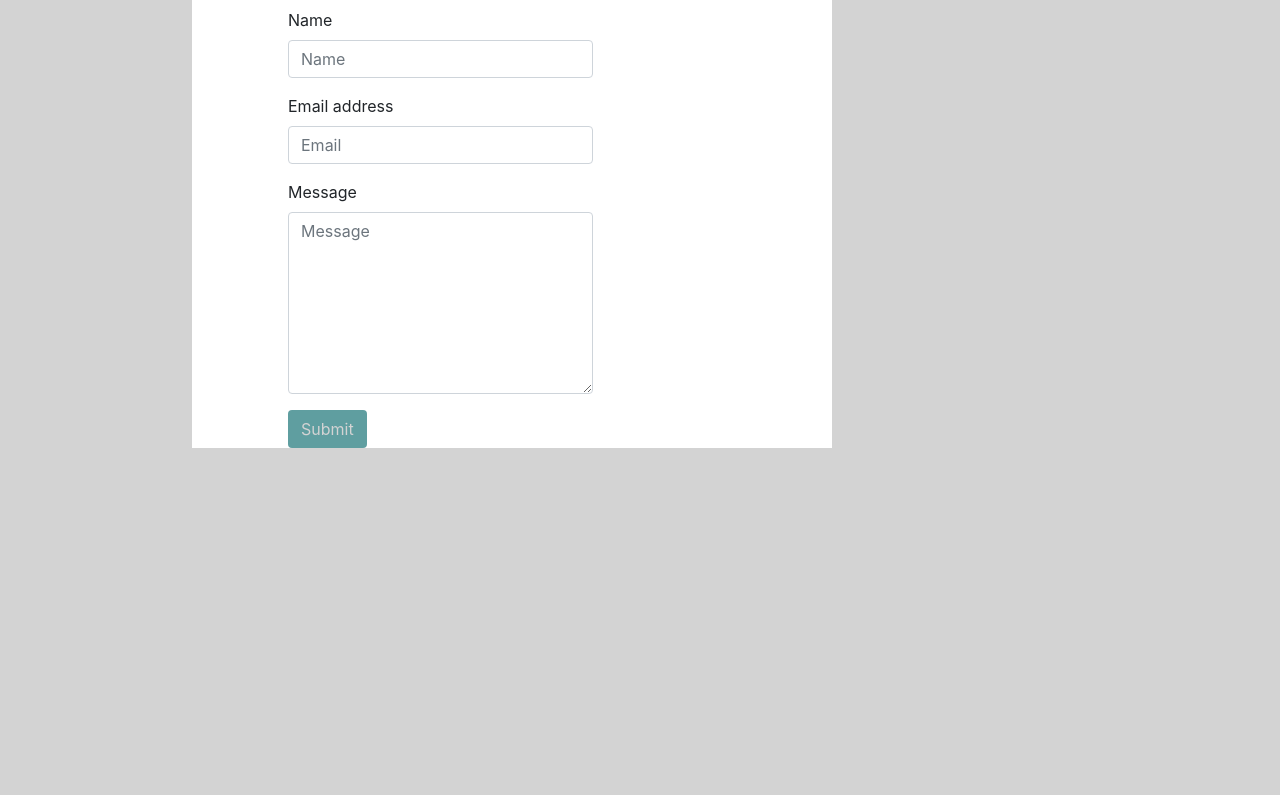
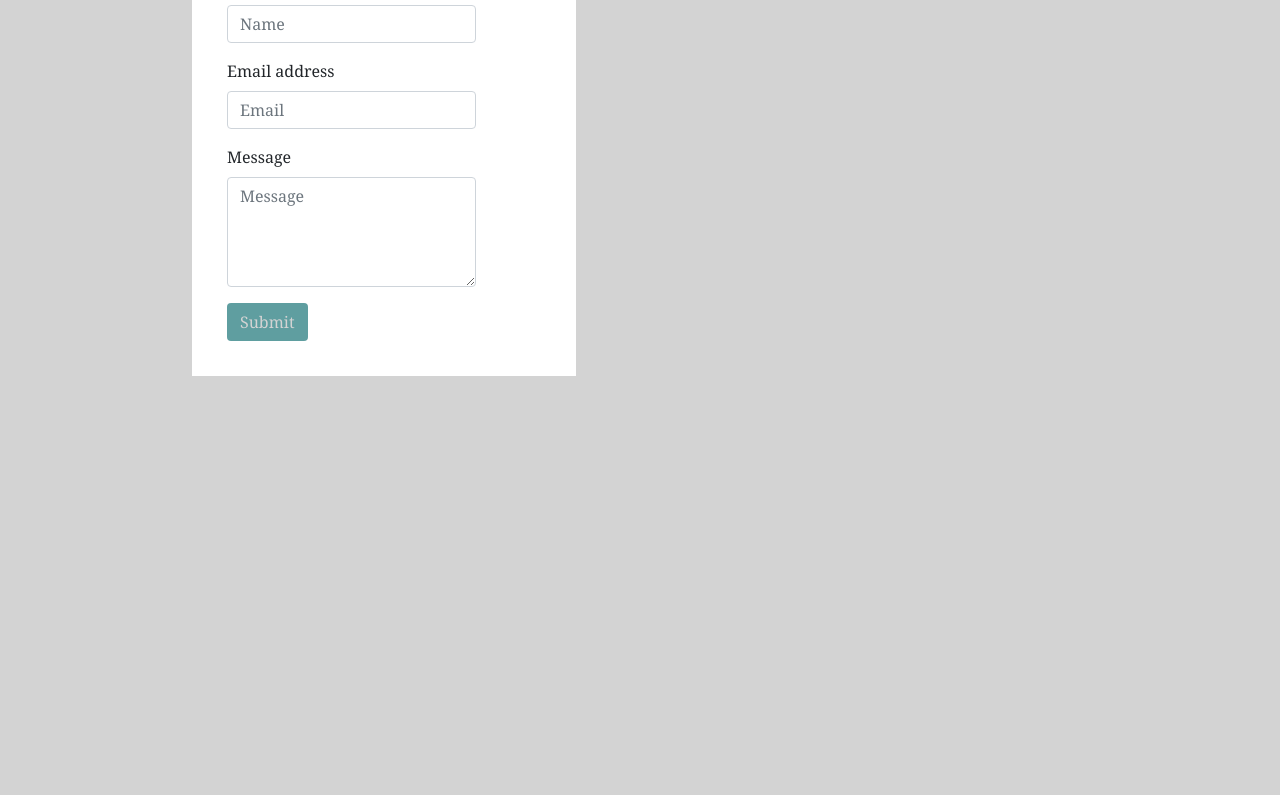
Before and after one commit to Volodya1989/Portfolio, a plain HTML site: page contact.html in a window 1280 px wide. Shown: the part 328-1123 px from the top of the page. After the commit the page ends 960 px from the top, so only its background shows below. Drawn offline with nearby package versions, Linux system fonts and the light colour scheme.

Commit message:
contact 3

```diff
--- a/assets/style.css
+++ b/assets/style.css
@@ -1,5 +1,6 @@
 body {
   background-color: lightgrey;
+  font-family: Georgia, 'Times New Roman', Times, serif;
 }
 
 .navbar-collapse {
@@ -35,9 +36,13 @@ body {
   background-color: cadetblue;
   color: lightgrey;
 }
+#contact-button:hover{
+  background-color: darkturquoise;
+}
 
 h1{
   color: cadetblue;
+  font-weight: bold;
 }
 /* .container  {
   width: 100%;
@@ -48,14 +53,20 @@ h1{
   background-color: white;
 } */
 
-#contact-info {
+main #contact-info {
   background-color: white;
-  width: 50%;
-  margin-right: auto;
+  width: 30%;
+  height: 60%;
+  margin-right: 80%;
   margin-left: 15%;
-  padding-left: 0px;
   margin-top: 10%;
-  padding-top: 3px;
-  margin-bottom: 50%;
+  margin-bottom: 20%;
+  padding-left: 35px;
+  padding-top: 35px;
+  padding-bottom: 35px;
+  padding-right: 100px;
+
+
+
   /* padding-bottom: auto; */
 }
--- a/contact.html
+++ b/contact.html
@@ -76,10 +76,10 @@
               id="exampleFormControlTextarea1"
               placeholder="Message"
 
-              rows="7"
+              rows="4"
             ></textarea>
           </div>
-          <button type="button" class="btn btn active" id="contact-button">
+          <button type="submit" class="btn btn active" id="contact-button">
             Submit
           </button>
         </form>
```
